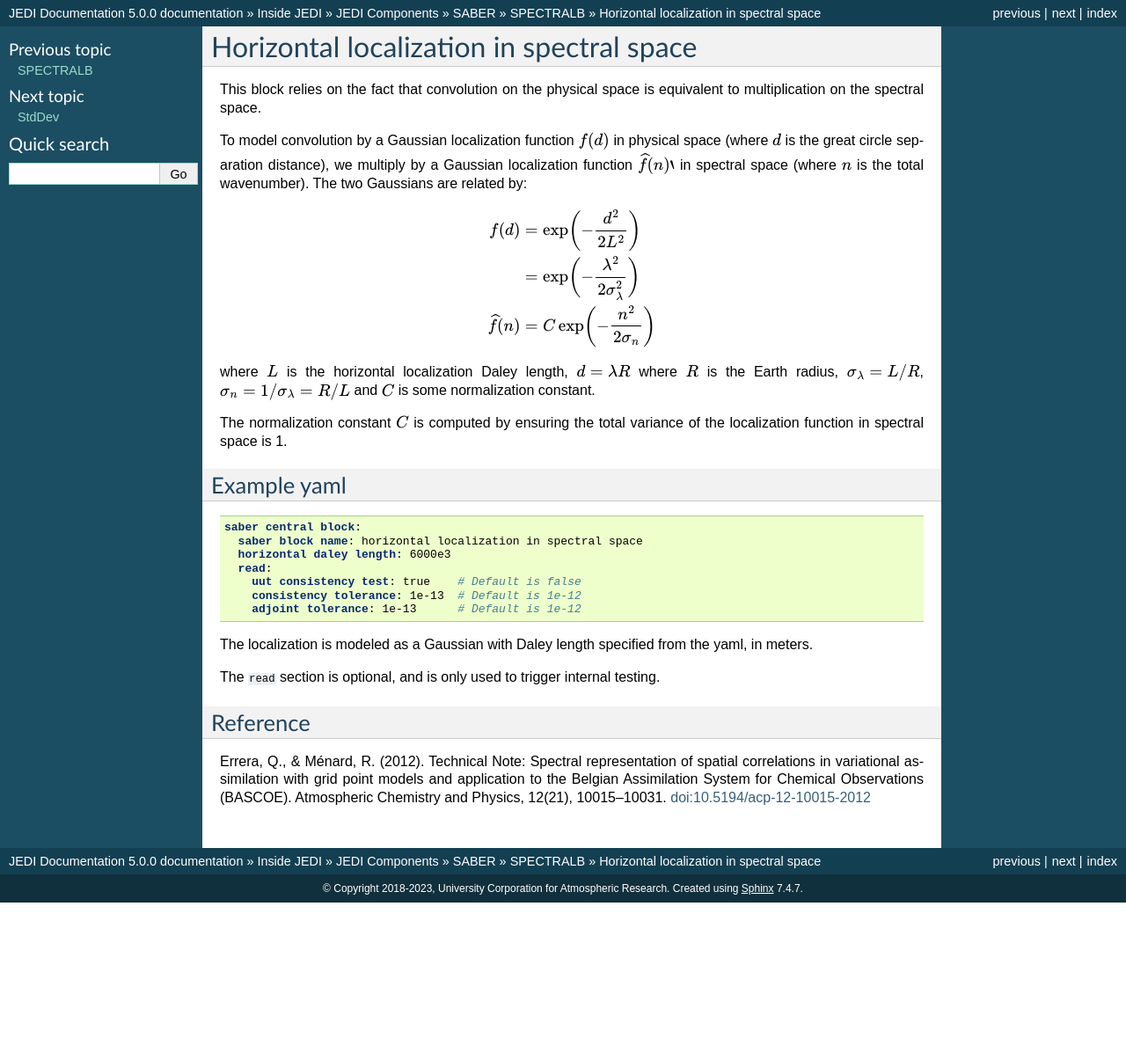
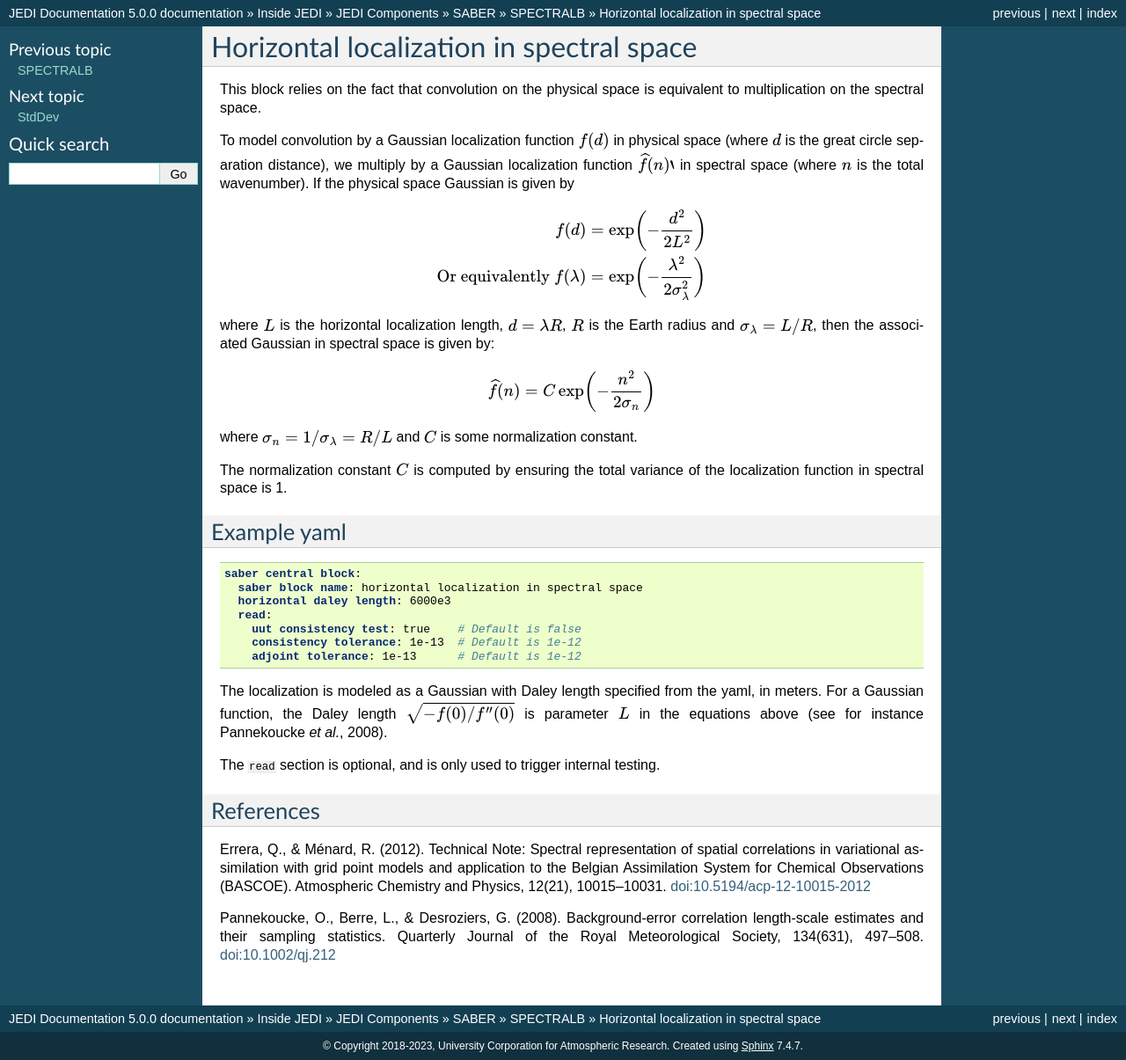
Before and after one commit to JCSDA/jedi-docs, a Sphinx documentation site: the page built from docs/inside/jedi-components/saber/SPECTRALB_HorizontalLocalization.rst, in a window 1280 px wide. Shown: the whole page at 88% size. Built offline with Sphinx 7.4.7, drawn with Linux system fonts in a browser that asks for light colours; before the commit the page ends 1026 px from its top, so only the background shows below that.

Commit message:
Address Stefano's comments

```diff
--- a/docs/inside/jedi-components/saber/SPECTRALB_HorizontalLocalization.rst
+++ b/docs/inside/jedi-components/saber/SPECTRALB_HorizontalLocalization.rst
@@ -6,15 +6,21 @@
 This block relies on the fact that convolution on the physical space is equivalent to multiplication on the spectral space.
 
 To model convolution by a Gaussian localization function :math:`f(d)` in physical space (where :math:`d` is the great circle separation distance), we multiply by a Gaussian localization function :math:`\widehat{f}(n)`` in spectral space (where :math:`n` is the total wavenumber).
-The two Gaussians are related by:
+If the physical space Gaussian is given by
 
 .. math::
 
   f(d) &= \exp\biggl(-\frac{d^2}{2 L^2}\biggr)\\
-       &= \exp\biggl(-\frac{\lambda^2}{2 \sigma_{\lambda}^2}\biggr)\\
-  \widehat{f}(n) &= C\exp\biggl(-\frac{n^2}{2\sigma_n}\biggr)
+  \text{Or equivalently }f(\lambda) &= \exp\biggl(-\frac{\lambda^2}{2 \sigma_{\lambda}^2}\biggr)
 
-where :math:`L` is the horizontal localization Daley length, :math:`d = \lambda R` where :math:`R` is the Earth radius, :math:`\sigma_\lambda = L / R`, :math:`\sigma_n = 1/ \sigma_\lambda = R / L` and :math:`C` is some normalization constant.
+where :math:`L` is the horizontal localization length, :math:`d = \lambda R`, :math:`R` is the Earth radius and :math:`\sigma_\lambda = L / R`,
+then the associated Gaussian in spectral space is given by:
+
+.. math::
+
+  \widehat{f}(n) = C\exp\biggl(-\frac{n^2}{2\sigma_n}\biggr)
+
+where :math:`\sigma_n = 1/ \sigma_\lambda = R / L` and :math:`C` is some normalization constant.
 
 
 The normalization constant :math:`C` is computed by ensuring the total variance of the localization function in spectral space is 1.
@@ -35,9 +41,15 @@
       adjoint tolerance: 1e-13      # Default is 1e-12
 
 The localization is modeled as a Gaussian with Daley length specified from the yaml, in meters.
+For a Gaussian function, the Daley length :math:`\sqrt{-f(0) / f''(0)}` is parameter :math:`L` in the equations above (see for instance Pannekoucke *et al.*, 2008).
 
 The :code:`read` section is optional, and is only used to trigger internal testing.
 
-Reference
-~~~~~~~~~
+.. _references:
+
+References
+~~~~~~~~~~
+
 Errera, Q., & Ménard, R. (2012). Technical Note: Spectral representation of spatial correlations in variational assimilation with grid point models and application to the Belgian Assimilation System for Chemical Observations (BASCOE). Atmospheric Chemistry and Physics, 12(21), 10015–10031. `doi:10.5194/acp-12-10015-2012 <https://doi.org/10.5194/acp-12-10015-2012>`_
+
+Pannekoucke, O., Berre, L., & Desroziers, G. (2008). Background-error correlation length-scale estimates and their sampling statistics. Quarterly Journal of the Royal Meteorological Society, 134(631), 497–508. `doi:10.1002/qj.212 <https://doi.org/10.1002/qj.212>`_
```
